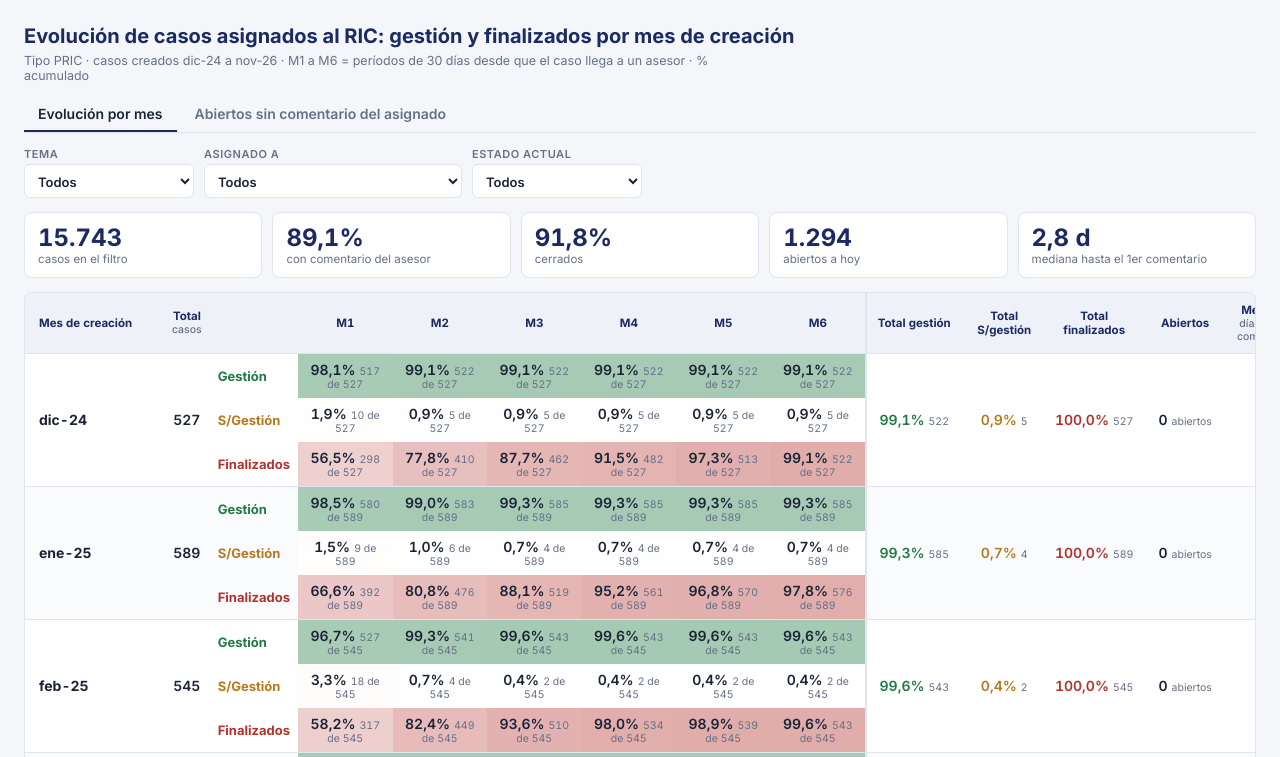
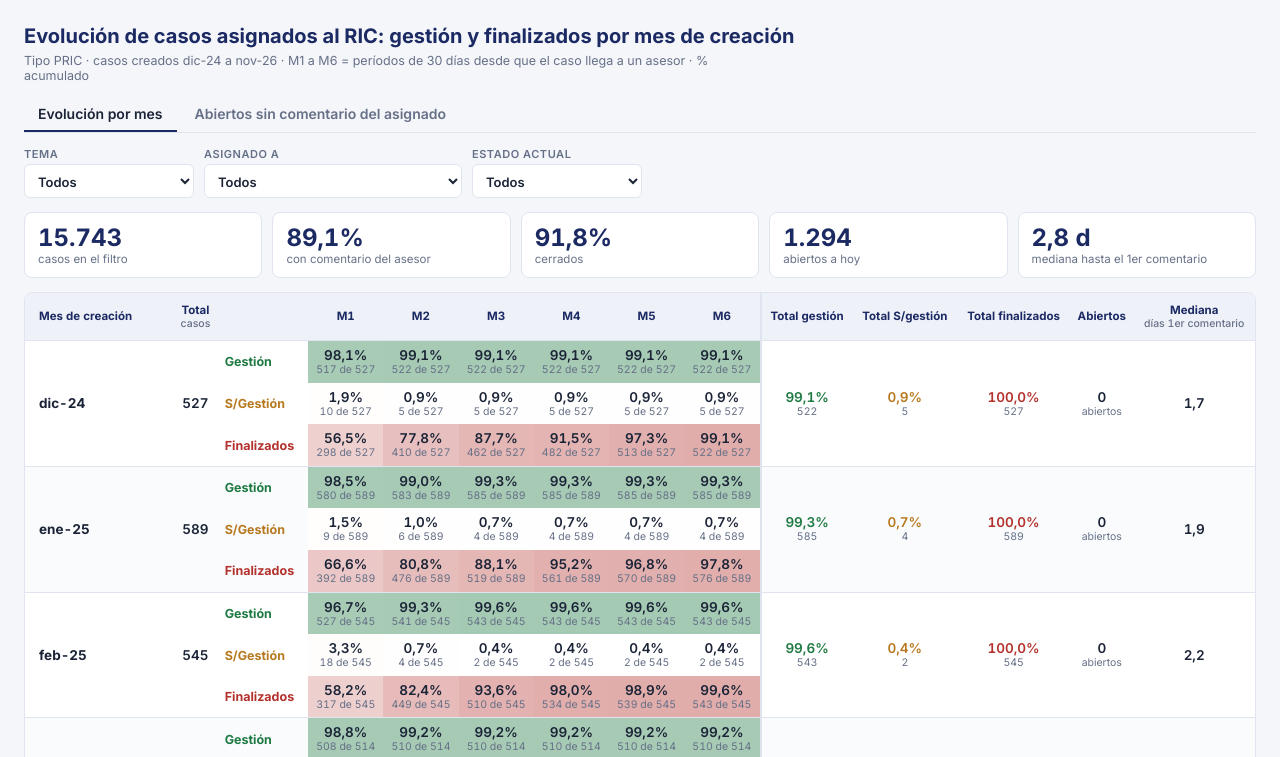
Before and after one commit to neldavidgonz83-dev/Dashboard---Pendientes, a plain HTML site: page tiempo-gestion-ric.html in a window 1280 px wide. Shown: the top 757 px of the page. Drawn offline with Linux system fonts and the light colour scheme.

Commit message:
Tiempo de gestion RIC: alinea las celdas de M1 a M6 y ajusta el ancho de la tabla
Co-Authored-By: Claude Sonnet 5.5 <noreply@anthropic.com>

```diff
--- a/tiempo-gestion-ric.html
+++ b/tiempo-gestion-ric.html
@@ -19,19 +19,19 @@ select:focus-visible{outline:2px solid var(--navy);outline-offset:1px}
 .kpi b{display:block;font-size:24px;font-variant-numeric:tabular-nums;color:var(--navy);line-height:1.15}
 .kpi span{font-size:11.5px;color:var(--muted)}
 .tw{background:var(--surface);border:1px solid var(--line);border-radius:8px;overflow-x:auto}
-table{border-collapse:collapse;width:100%;min-width:980px;font-variant-numeric:tabular-nums}
-th{background:var(--head);font-size:11.5px;color:var(--navy);font-weight:700;padding:10px 8px;text-align:center;border-bottom:1px solid var(--line)}
+table{border-collapse:collapse;width:100%;min-width:860px;font-variant-numeric:tabular-nums}
+th{background:var(--head);font-size:11.5px;color:var(--navy);font-weight:700;padding:10px 4px;line-height:1.25;text-align:center;border-bottom:1px solid var(--line)}
 th small{display:block;font-weight:500;color:var(--muted);font-size:10.5px}
-td{padding:7px 8px;text-align:center;font-size:14px}
+td{padding:6px 4px;text-align:center;font-size:13.5px;vertical-align:middle}
 tr.a td{border-top:1px solid var(--line)}
 tr.g td{background-color:var(--zebra)}
 td.m{font-weight:700;text-align:left;padding-left:14px;white-space:nowrap}
 td.m em{font-style:normal;font-size:10.5px;font-weight:600;color:var(--ope);border:1px solid var(--ope);border-radius:10px;padding:1px 6px;margin-left:6px}
 td.n{color:var(--fg);font-weight:600}
-td.r{text-align:left;font-weight:700;font-size:13px;white-space:nowrap}
+td.r{text-align:left;font-weight:700;font-size:12.5px;white-space:nowrap;padding-left:8px}
 td.r.com{color:var(--com)}td.r.cer{color:var(--cer)}td.r.ope{color:var(--ope)}
 td .p{font-weight:600}
-td .c{font-size:10.5px;color:var(--muted);margin-left:4px}
+td .c{display:block;font-size:10.5px;line-height:1.2;color:var(--muted);margin-top:1px;white-space:nowrap}
 td.na{color:var(--muted)}
 td.sep,th.sep{border-left:2px solid var(--line)}
 .view{display:flex;flex-direction:column;gap:14px}
@@ -112,7 +112,7 @@ function render(){
     [(N-X).toLocaleString('es-PY'),'abiertos a hoy'],
     [fd(med([].concat.apply([],by).filter(r=>r[4]>=0).map(r=>r[4])))+' d','mediana hasta el 1er comentario']
   ].map(k=>'<div class="kpi"><b>'+k[0]+'</b><span>'+k[1]+'</span></div>').join('');
-  let h='<thead><tr><th style="text-align:left;padding-left:14px">Mes de creación</th><th>Total<small>casos</small></th><th></th>'+M.map(k=>'<th>M'+k+'</th>').join('')+'<th class="sep">Total gestión</th><th>Total S/gestión</th><th>Total finalizados</th><th>Abiertos</th><th>Mediana<small>días al 1er comentario</small></th></tr></thead><tbody>';
+  let h='<thead><tr><th style="text-align:left;padding-left:14px">Mes de creación</th><th>Total<small>casos</small></th><th></th>'+M.map(k=>'<th>M'+k+'</th>').join('')+'<th class="sep">Total gestión</th><th>Total S/gestión</th><th>Total finalizados</th><th>Abiertos</th><th>Mediana<small>días 1er comentario</small></th></tr></thead><tbody>';
   let g=0;
   D.meses.forEach((m,i)=>{
     const L=by[i];if(!L.length)return;g++;
```
